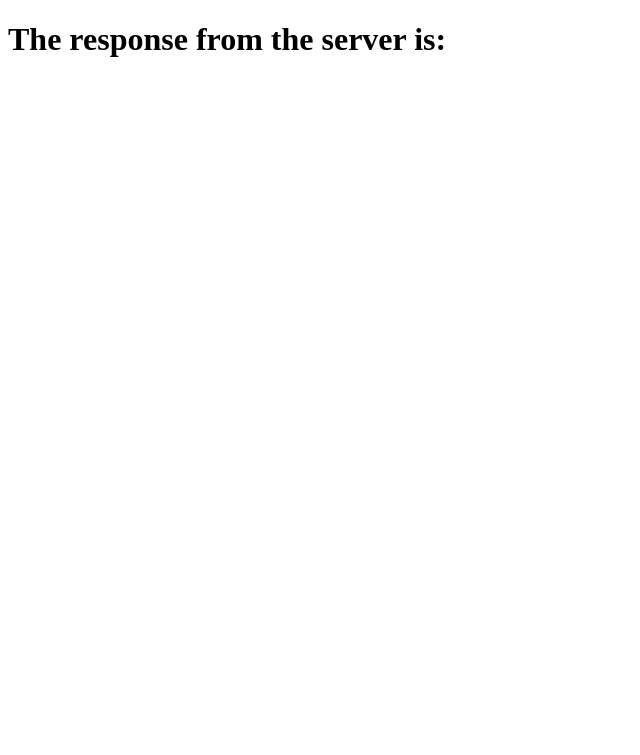
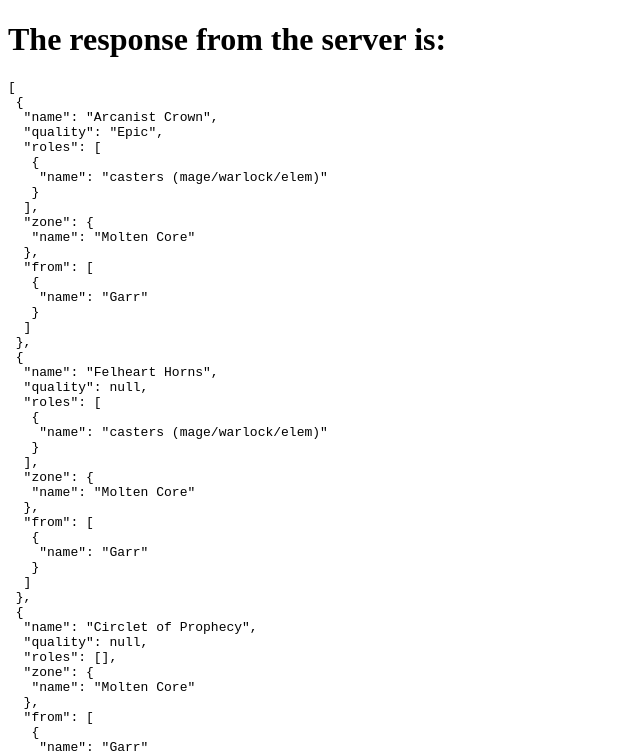
Before and after one commit to MakeItHappenDev/lootAssign, a Next.js app: page / in a window 1280 px wide. Shown: the top 755 px of the page, without its empty margins (0-640 px from the left). Built offline with nearby package versions, Linux system fonts and the light colour scheme.

Commit message:
singlepass add

```diff
--- a/data/bosses.js
+++ b/data/bosses.js
@@ -49,7 +49,7 @@
     id:"Garr",
     name:"Garr",
     zone:"MoltenCore",
-    loots:["ArcanistCrown", "FelheartHorns", "CircletProphecy", "NightslayerCover", "CenarionHelm", "EarthfuryHelmet", "GiantstalkerHelmet", "LawbringerHelm", "HelmMight", "DrillborerDisk", "BrutalityBlade", "AurastoneHammer", "GutgoreRipper", "FlameguardGauntlets", "FireRunedGrimoire", "ManaIgnitingCord", "SabatonsFlamewalker", "FlamewakerLegplates", "DeepEarthSpaulders", "MagmaTemperedBoots", "AgedCoreLeatherGloves", "QuickStrikeRing", "TalismanEphemeralPower", "ObsidianEdgedBlade", "BindingsWindseeker", "TalismanBindingShard"],
+    loots:[],
   },
   {
     id:"Geddon",
--- a/graphql/nest.js
+++ b/graphql/nest.js
@@ -4,21 +4,29 @@
 const roles = require('../data/roles')
 
 zones.forEach(zone=>{
-  zone.bosses = zone.bosses.map(b => bosses.find(zb => zb.id === b))
-  zone.loots = zone.loots.map(l => loots.find(zl => l === zl.id))
+  //zone.bosses = zone.bosses.map(b => bosses.find(zb => zb.id === b))
+  //zone.loots = zone.loots.map(l => loots.find(zl => l === zl.id))
 })
 
 bosses.forEach(boss=>{
   boss.zone = zones.find(z=>z.id===boss.zone)
-  boss.loots = boss.loots.map(l => loots.find(bl => l === bl.id))
+  boss.zone.bosses.push(boss)
+  //boss.loots = boss.loots.map(l => loots.find(bl => l === bl.id))
 })
 
 loots.forEach(loot=>{
+  //Manage zones
   loot.zone = zones.find(z=>z.id===loot.zone)
+  loot.zone.loots.push(loot)
+
+  //Mange bosses
   loot.from = loot.from.map(b => bosses.find(zb => zb.id === b))
+  loot.from.forEach(boss=>boss.loots.push(loot))
+
+  //Manage roles
   loot.roles = loot.roles.map(r => roles.find(zr => zr.id === r))
+
 })
-
 
 
 module.exports = {
--- a/graphql/schema.gql
+++ b/graphql/schema.gql
@@ -2,7 +2,7 @@
   id:ID!
   name:String!
   zone:Zone!
-  from:Boss!
+  from:[Boss!]!
   roles:[Role!]!
   gotIt:[Char!]!
   assign:[Assign!]!
--- a/graphql/schema.js
+++ b/graphql/schema.js
@@ -3,7 +3,7 @@
   id:ID!
   name:String!
   zone:Zone!
-  from:Boss!
+  from:[Boss!]!
   roles:[Role!]!
   gotIt:[Char!]!
   assign:[Assign!]!
--- a/pages/index.js
+++ b/pages/index.js
@@ -20,7 +20,7 @@
 const App = props =>
   <>
     <h1>The response from the server is:</h1>
-    <pre>{JSON.stringify(props.bosses,null,1)}</pre>
+    <pre>{JSON.stringify(props.loots,null,1)}</pre>
   </>;
 
 App.getInitialProps = async ({req}) => {
```
